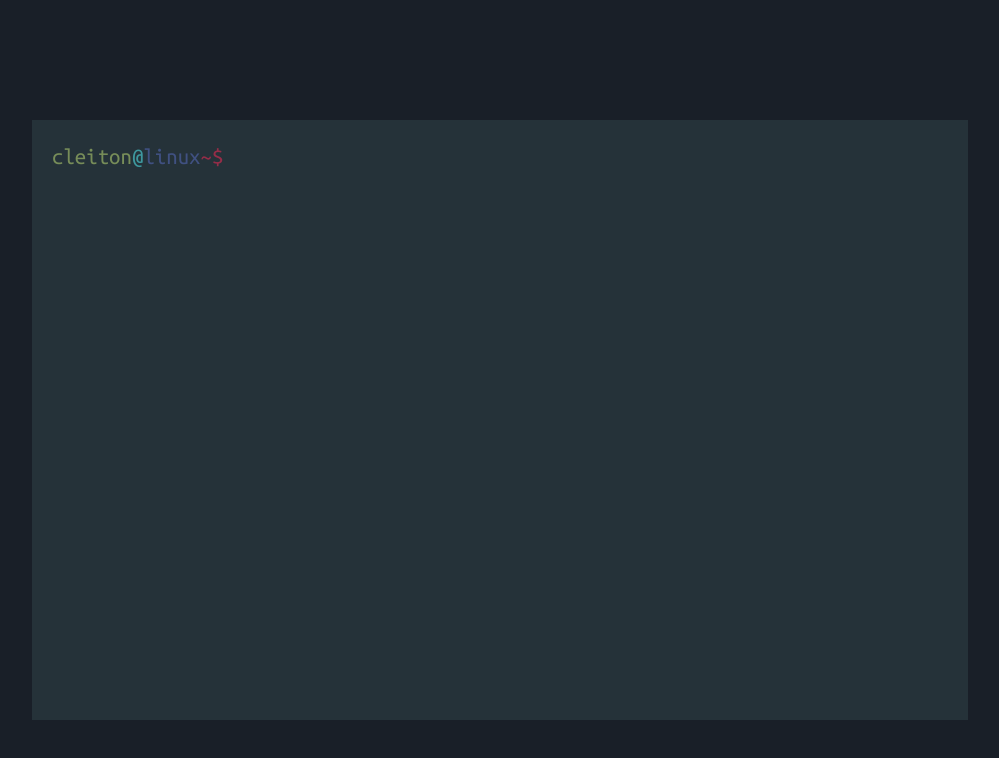
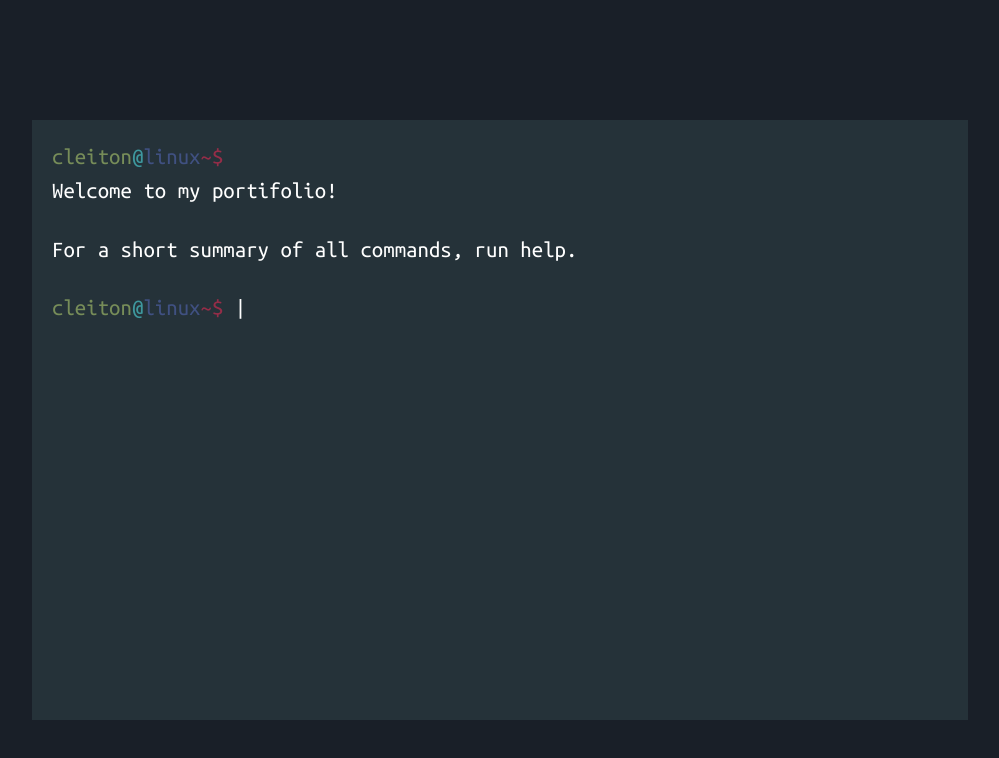
Before and after one commit to Cleiton080/terminal-portifolio, a React (Create React App) app: page / in a window 1280 px wide. Shown: the top 758 px of the page, without its empty margins (160-1159 px from the left). Built offline with nearby package versions, Linux system fonts and the light colour scheme.

Commit message:
feat: add welcome page

```diff
--- a/src/components/App.js
+++ b/src/components/App.js
@@ -5,6 +5,7 @@ import Terminal from "./Terminal";
 import Window from "./Window";
 import styled from "@emotion/styled";
 import commands from "../common/commands";
+import Welcome from "../pages/Welcome";
 
 const theme = createTheme({
   typography: {
@@ -21,7 +22,12 @@ const Container = styled(Box)({
 });
 
 function App() {
-  const [history, setHistory] = useState([]);
+  const [history, setHistory] = useState([
+    {
+      command: null,
+      output: <Welcome />,
+    },
+  ]);
 
   const cmd = useMemo(() => commands, []);
 
--- /dev/null
+++ b/src/pages/Welcome.js
@@ -0,0 +1,16 @@
+import { Typography } from "@mui/material";
+
+export default function Welcome() {
+  const paragraphs = [
+    "Welcome to my portifolio!",
+    "For a short summary of all commands, run help.",
+  ];
+
+  return (
+    <>
+      {paragraphs.map((paragraph) => (
+        <Typography marginBottom={3}>{paragraph}</Typography>
+      ))}
+    </>
+  );
+}
```
